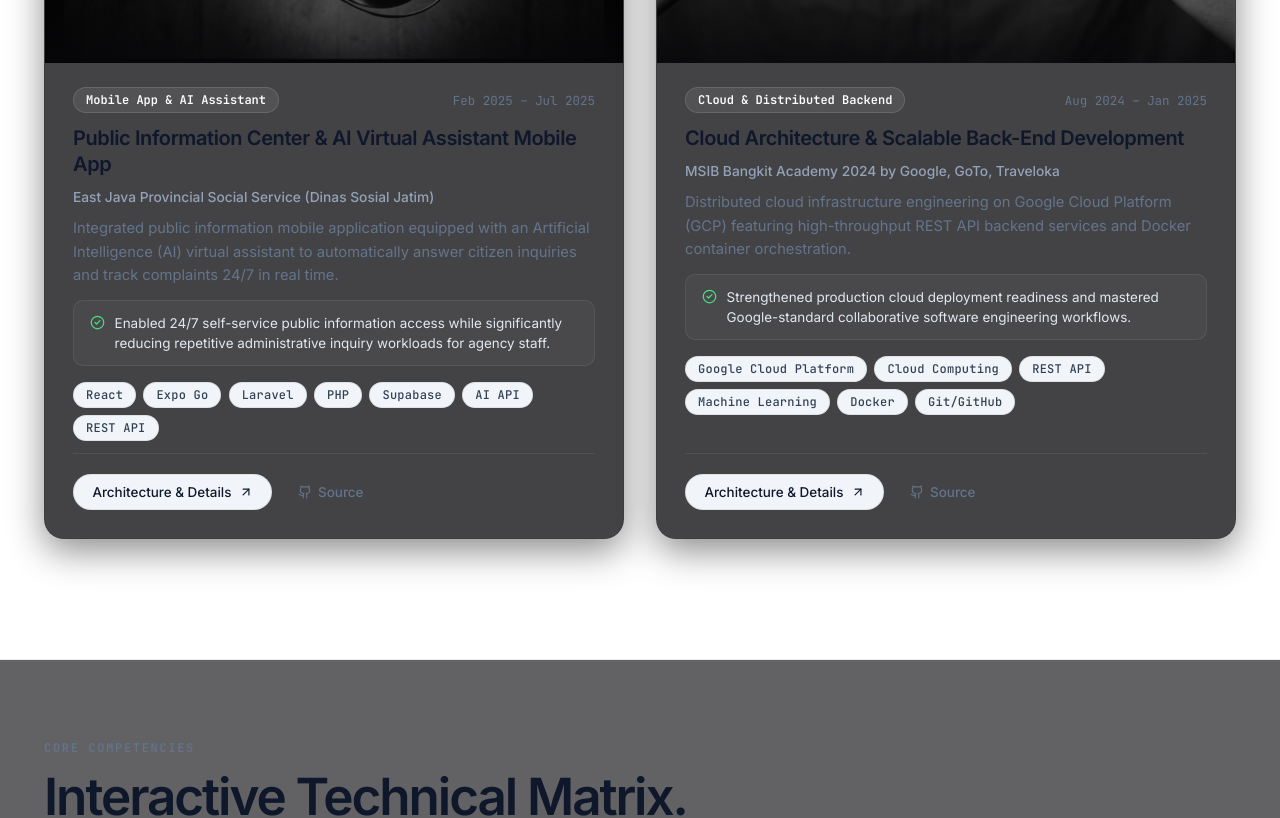
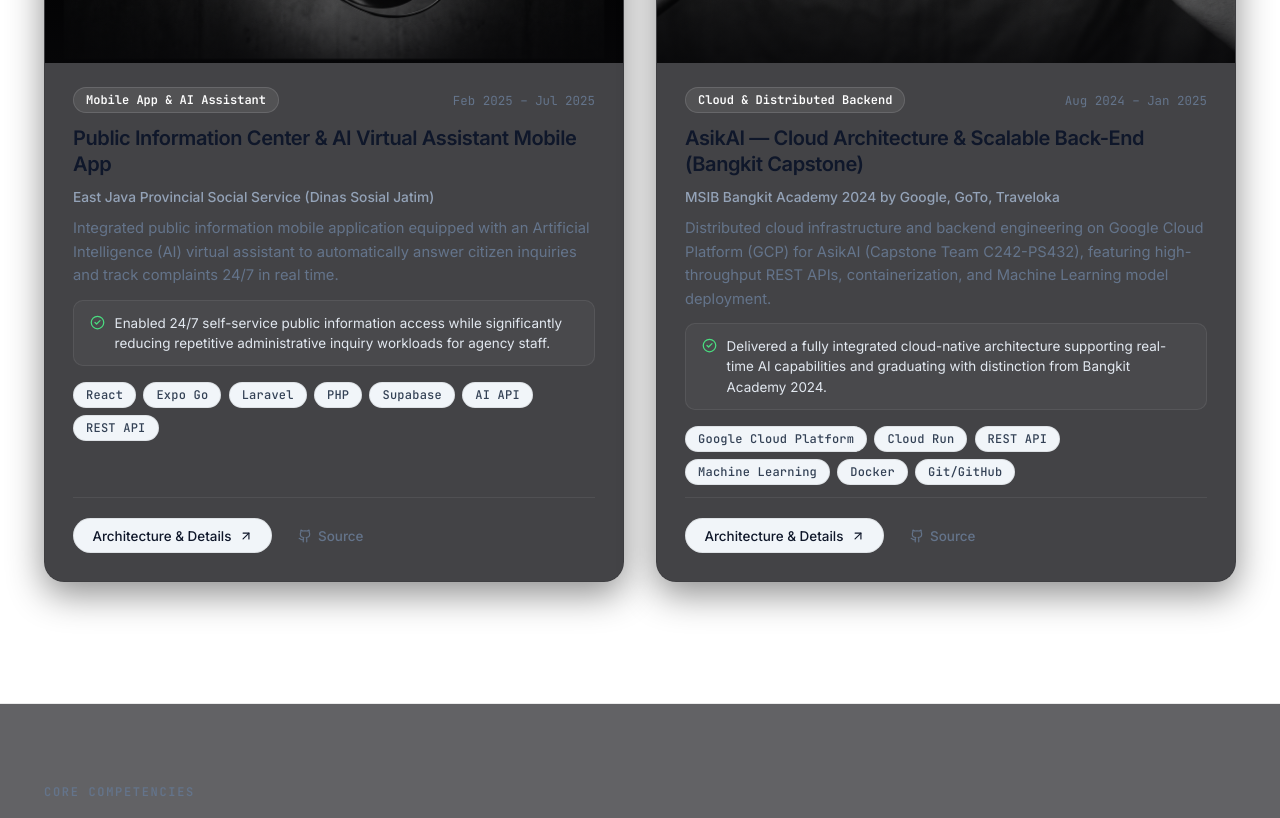
Before and after one commit to KandhiSurya/PortofolioKandhi, a Next.js app: page / in a window 1280 px wide. Shown: the part 3260-4078 px from the top of the page. Built offline with nearby package versions, Linux system fonts and the light colour scheme.

Commit message:
feat: link bangkit gcp capstone project to C242-PS432-AsikAI organization

```diff
--- a/src/app/page.tsx
+++ b/src/app/page.tsx
@@ -125,25 +125,25 @@ const PROJECTS: Project[] = [
     type: 'Cloud Infrastructure Architecture',
     association: 'MSIB Bangkit Academy 2024 by Google, GoTo, Traveloka',
     period: 'Aug 2024 – Jan 2025',
-    title: 'Cloud Architecture & Scalable Back-End Development',
+    title: 'AsikAI — Cloud Architecture & Scalable Back-End (Bangkit Capstone)',
     summary:
-      'Distributed cloud infrastructure engineering on Google Cloud Platform (GCP) featuring high-throughput REST API backend services and Docker container orchestration.',
+      'Distributed cloud infrastructure and backend engineering on Google Cloud Platform (GCP) for AsikAI (Capstone Team C242-PS432), featuring high-throughput REST APIs, containerization, and Machine Learning model deployment.',
     problem:
-      'Modern enterprise systems require scalable, decoupled backend infrastructure capable of handling high traffic surges without compromising security, low latency, or continuous service availability.',
+      'Deploying intelligent machine learning applications requires resilient, scalable cloud infrastructure capable of handling high traffic surges without compromising low inference latency or API security.',
     solution:
-      'Architected distributed cloud systems on Google Cloud Platform (GCP) utilizing modern RESTful API services, machine learning model integration, and Docker containerization.',
+      'Architected distributed cloud systems on Google Cloud Platform (GCP) for AsikAI, utilizing modern RESTful API services, containerized services on Cloud Run, and automated Machine Learning model integration.',
     highlights: [
-      'Distributed cloud architecture leveraging Google Cloud Platform services (Compute Engine, Cloud Storage, VPC Networking)',
-      'Scalable backend development using RESTful APIs with structured middleware pipelines and secure IAM token authentication',
-      'Machine Learning model deployment on GCP and software collaboration using standard Git/GitHub collaborative workflows',
-      'Rigorous backend endpoint load testing ensuring production deployment readiness',
+      'Engineered cloud infrastructure for Bangkit Capstone Team C242-PS432 (AsikAI) leveraging Google Cloud Platform (Cloud Run, Cloud Storage, VPC)',
+      'Developed high-performance RESTful API endpoints for seamless communication between mobile clients and back-end services',
+      'Deployed Machine Learning models on GCP, enabling real-time inference and low-latency response payloads',
+      'Implemented collaborative software engineering workflows with structured Git/GitHub branching and team code reviews',
     ],
     impact:
-      'Strengthened production cloud deployment readiness and mastered Google-standard collaborative software engineering workflows.',
+      'Delivered a fully integrated cloud-native architecture supporting real-time AI capabilities and graduating with distinction from Bangkit Academy 2024.',
     image: '/images/project-4.jpg',
     mockupType: 'cloud',
-    tags: ['Google Cloud Platform', 'Cloud Computing', 'REST API', 'Machine Learning', 'Docker', 'Git/GitHub'],
-    githubUrl: 'https://github.com/KandhiSurya',
+    tags: ['Google Cloud Platform', 'Cloud Run', 'REST API', 'Machine Learning', 'Docker', 'Git/GitHub'],
+    githubUrl: 'https://github.com/C242-PS432-AsikAI',
   },
 ];
 
@@ -271,6 +271,7 @@ const EXPERIENCES = [
       'Successfully graduated and completed 8 official technical certification modules from Google and Dicoding Indonesia with distinction.',
     ],
     tags: ['Google Cloud Platform', 'Cloud Computing', 'REST API', 'Machine Learning', 'Git/GitHub'],
+    repoUrl: 'https://github.com/C242-PS432-AsikAI',
   },
 ];
 
```
